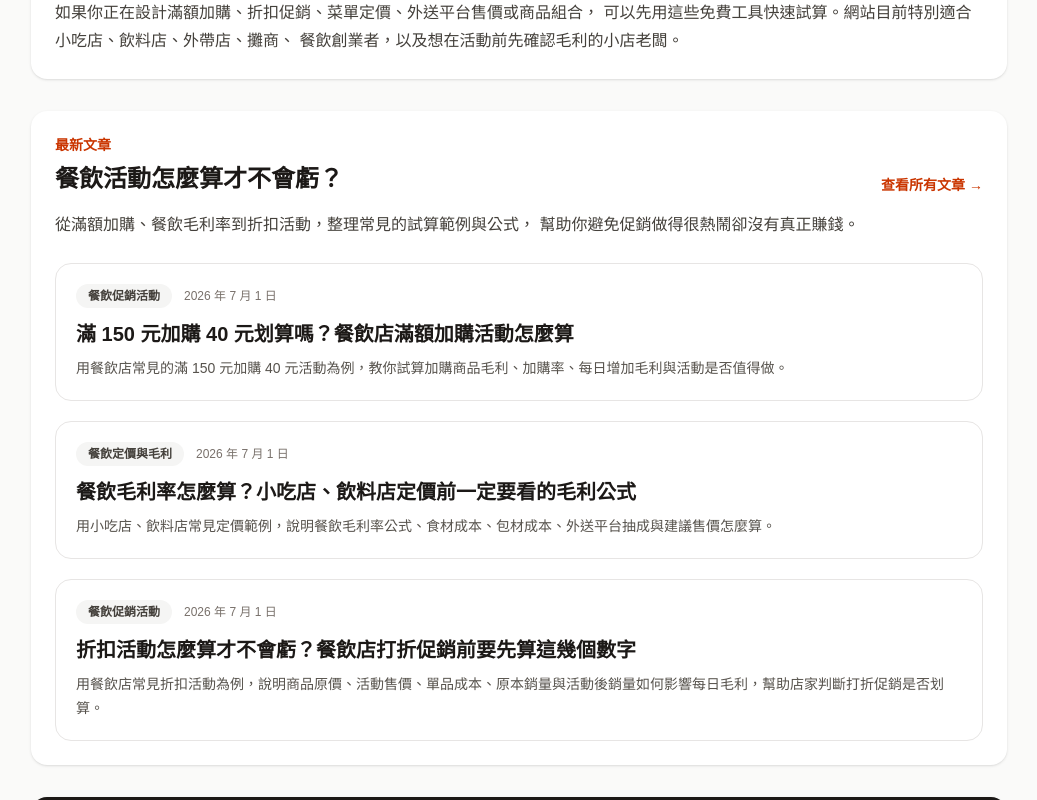
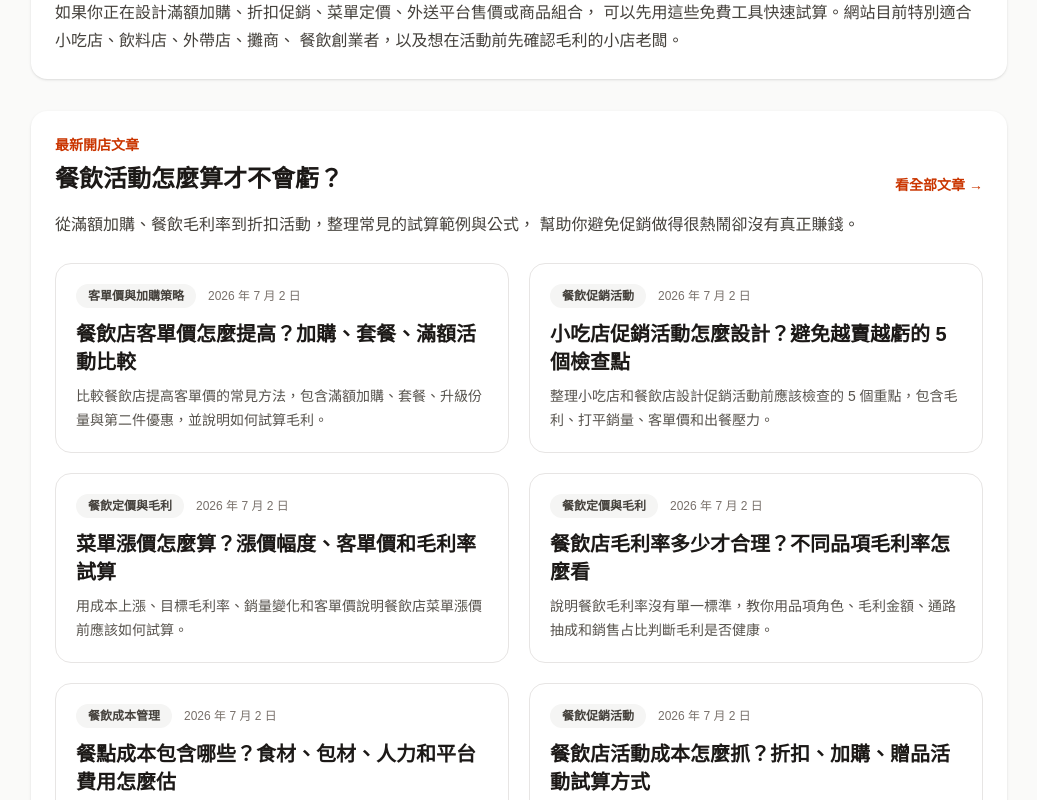
Before and after one commit to kenshaka/store-toolbox, a Next.js app: page / in a window 1280 px wide. Shown: the part 1120-1920 px from the top of the page, without its empty margins (121-1158 px from the left). Built offline with nearby package versions, Linux system fonts and the light colour scheme.

Commit message:
Add files via upload

```diff
--- a/app/page.tsx
+++ b/app/page.tsx
@@ -4,7 +4,7 @@ import { posts } from "@/lib/posts";
 import { tools } from "@/lib/tools";
 
 export default function Home() {
-  const latestPosts = posts.slice(0, 3);
+  const latestPosts = posts.slice(-6).reverse();
 
   return (
     <main className="bg-stone-50 text-stone-900">
@@ -102,7 +102,7 @@ export default function Home() {
           <div className="flex flex-col gap-3 sm:flex-row sm:items-end sm:justify-between">
             <div>
               <p className="text-sm font-semibold text-orange-700">
-                最新文章
+                最新開店文章
               </p>
               <h2 className="mt-2 text-2xl font-bold">
                 餐飲活動怎麼算才不會虧？
@@ -113,7 +113,7 @@ export default function Home() {
               href="/blog"
               className="text-sm font-bold text-orange-700 hover:underline"
             >
-              查看所有文章 →
+              看全部文章 →
             </Link>
           </div>
 
@@ -122,7 +122,7 @@ export default function Home() {
             幫助你避免促銷做得很熱鬧卻沒有真正賺錢。
           </p>
 
-          <div className="mt-6 grid gap-5">
+          <div className="mt-6 grid gap-5 md:grid-cols-2">
             {latestPosts.map((post) => (
               <Link
                 key={post.slug}
```
